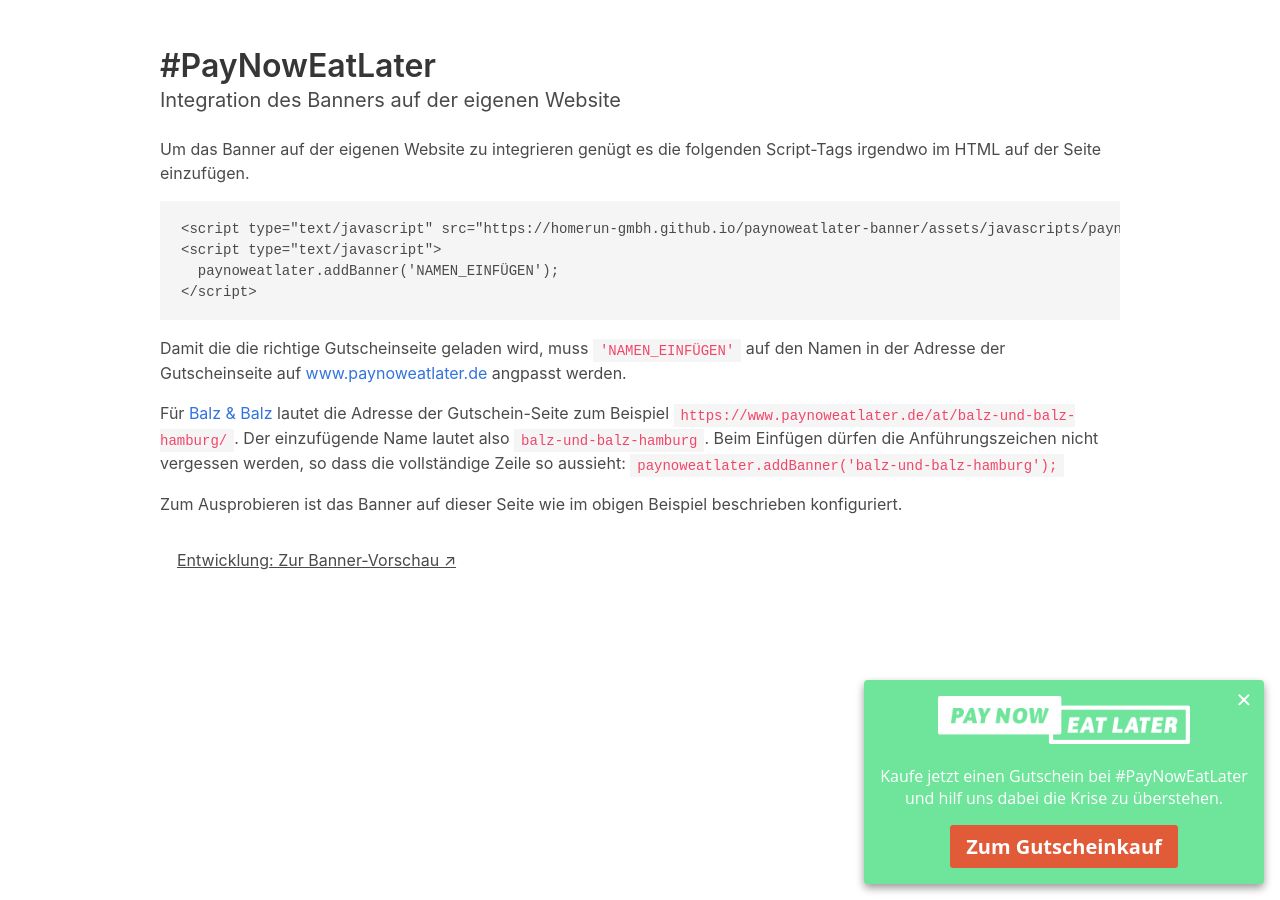
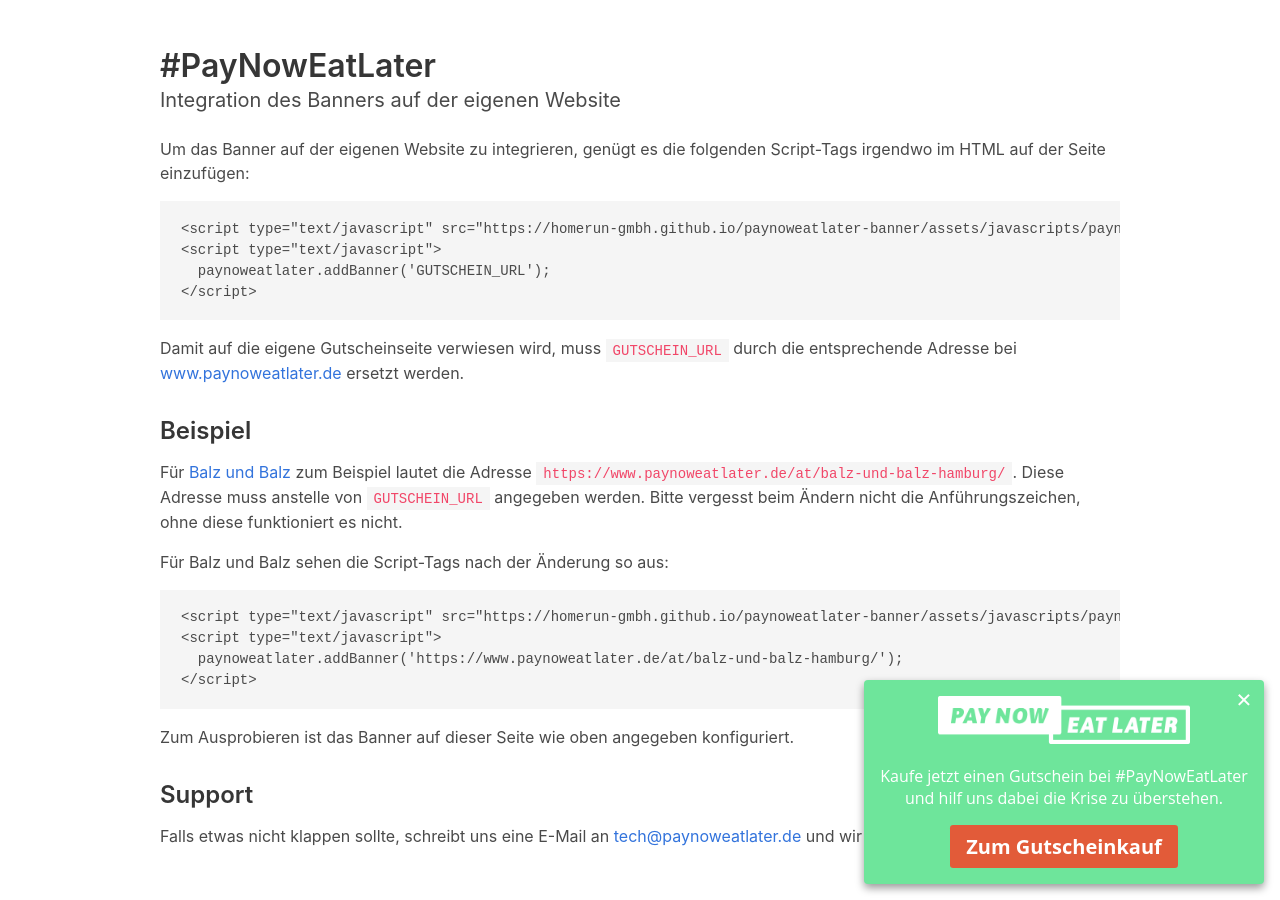
Before and after one commit to homerun-gmbh/paynoweatlater-banner, a Jekyll site: the page built from index.html, in a window 1280 px wide. Built offline with Jekyll 4.4.1, drawn with Linux system fonts in a browser that asks for light colours.

Commit message:
Simplify linking; Add support to docs

```diff
--- a/_config.yml
+++ b/_config.yml
@@ -1,25 +1,5 @@
-# Welcome to Jekyll!
-#
-# This config file is meant for settings that affect your whole blog, values
-# which you are expected to set up once and rarely edit after that. If you find
-# yourself editing this file very often, consider using Jekyll's data files
-# feature for the data you need to update frequently.
-#
-# For technical reasons, this file is *NOT* reloaded automatically when you use
-# 'bundle exec jekyll serve'. If you change this file, please restart the server process.
-#
-# If you need help with YAML syntax, here are some quick references for you:
-# https://learn-the-web.algonquindesign.ca/topics/markdown-yaml-cheat-sheet/#yaml
-# https://learnxinyminutes.com/docs/yaml/
-#
-# Site settings
-# These are used to personalize your new site. If you look in the HTML files,
-# you will see them accessed via {{ site.title }}, {{ site.email }}, and so on.
-# You can create any custom variable you would like, and they will be accessible
-# in the templates via {{ site.myvariable }}.
-
 title: "#PayNowEatLater | Gutscheine für Bars, Cafés und Restaurants kaufen"
-email: mail@paynoweatlater.de
+email: "tech@paynoweatlater.de"
 # description: >-
 #   Hilf mit, die vielen Restaurants, Bars, Cafés und kleinen Lokale finanziell zu
 #   unterstützen und sicher durch die Corona-Krise zu bringen!
@@ -30,23 +10,3 @@
   style: compressed
 plugins:
   - jekyll-feed
-
-# Exclude from processing.
-# The following items will not be processed, by default.
-# Any item listed under the `exclude:` key here will be automatically added to
-# the internal "default list".
-#
-# Excluded items can be processed by explicitly listing the directories or
-# their entries' file path in the `include:` list.
-#
-# exclude:
-#   - .sass-cache/
-#   - .jekyll-cache/
-#   - gemfiles/
-#   - Gemfile
-#   - Gemfile.lock
-#   - node_modules/
-#   - vendor/bundle/
-#   - vendor/cache/
-#   - vendor/gems/
-#   - vendor/ruby/
--- a/assets/javascripts/paynoweatlater.js
+++ b/assets/javascripts/paynoweatlater.js
@@ -2,7 +2,7 @@
 ---
 
 (function() {
-  function createBanner(name) {
+  function createBanner(url) {
     var bannerEl = document.createElement('div');
 
     bannerEl.classList.add('paynoweatlater-banner');
@@ -13,7 +13,7 @@
         '<p class="paynoweatlater-banner__text">',
           'Kaufe jetzt einen Gutschein bei #PayNowEatLater und hilf uns dabei die Krise zu überstehen.',
         '</p>',
-        '<a href="https://www.paynoweatlater.de/at/', name, '/" target="_blank" class="paynoweatlater-banner__button">Zum Gutscheinkauf</a>',
+        '<a href="', url, '" target="_blank" class="paynoweatlater-banner__button">Zum Gutscheinkauf</a>',
       '</div>'
     ].join('');
 
@@ -42,23 +42,31 @@
     document.head.appendChild(stylesheet);
   }
 
+  function isAllowedURL(url) {
+    isPayNowEatLaterURL = /^https:\/\/www\.paynoweatlater\.de[^ "]+$/;
+
+    return isPayNowEatLaterURL.test(url);
+  }
+
   var p = window.paynoweatlater = window.paynoweatlater || {};
 
   if (!p.invoked) {
     p.invoked = true;
 
-    p.appendBannerEl = function(name) {
-      var bannerEl = createBanner(name);
+    p.appendBannerEl = function(url) {
+      var bannerEl = createBanner(url);
 
       document.body.appendChild(bannerEl);
     };
 
-    p.addBanner = function(name) {
-      injectStylesheet();
+    p.addBanner = function(url) {
+      if (isAllowedURL(url))  {
+        injectStylesheet();
 
-      document.addEventListener('DOMContentLoaded', function() {
-        p.appendBannerEl(name);
-      });
+        document.addEventListener('DOMContentLoaded', function() {
+          p.appendBannerEl(url);
+        });
+      }
     };
   }
 })();
--- a/index.html
+++ b/index.html
@@ -6,7 +6,7 @@
 ---
 <script type="text/javascript" src="{{ '/assets/javascripts/paynoweatlater.js' | relative_url }}"></script>
 <script type="text/javascript">
-  paynoweatlater.addBanner('balz-und-balz-hamburg');
+  paynoweatlater.addBanner('https://www.paynoweatlater.de/at/balz-und-balz-hamburg/');
 </script>
 
 <section class="section">
@@ -14,50 +14,62 @@
     <h1 class="title">
      #PayNowEatLater
     </h1>
-
     <h2 class="subtitle">
       Integration des Banners auf der eigenen Website
     </h2>
 
     <div class="content">
       <p>
-        Um das Banner auf der eigenen Website zu integrieren genügt es die
-        folgenden Script-Tags irgendwo im HTML auf der Seite einzufügen.
+        Um das Banner auf der eigenen Website zu integrieren, genügt es die
+        folgenden Script-Tags irgendwo im HTML auf der Seite einzufügen:
 
 <pre>
 &lt;script type="text/javascript" src="{{ '/assets/javascripts/paynoweatlater.js' | absolute_url }}">&lt;/script>
 &lt;script type="text/javascript">
-  paynoweatlater.addBanner('NAMEN_EINFÜGEN');
+  paynoweatlater.addBanner('GUTSCHEIN_URL');
 &lt;/script>
 </pre>
       </p>
 
       <p>
-        Damit die die richtige
-        Gutscheinseite geladen wird, muss <code>'NAMEN_EINFÜGEN'</code>
-        auf den Namen in der Adresse der Gutscheinseite auf
+        Damit auf die eigene Gutscheinseite verwiesen wird, muss
+        <code>GUTSCHEIN_URL</code> durch die entsprechende Adresse bei
         <a href="https://www.paynoweatlater.de" target="_blank">www.paynoweatlater.de</a>
-        angpasst werden.
+        ersetzt werden.
+      </p>
+
+      <h3>Beispiel</h3>
+      <p>
+        Für
+        <a href="https://www.paynoweatlater.de/at/balz-und-balz-hamburg/" target="_blank">Balz und Balz</a>
+        zum Beispiel lautet die Adresse
+        <code>https://www.paynoweatlater.de/at/balz-und-balz-hamburg/</code>.
+        Diese Adresse muss anstelle von <code>GUTSCHEIN_URL</code>
+        angegeben werden. Bitte vergesst beim Ändern nicht die
+        Anführungszeichen, ohne diese funktioniert es nicht.
+      </p>
+      <p>
+        Für Balz und Balz sehen die Script-Tags nach der Änderung so aus:
+
+<pre>
+&lt;script type="text/javascript" src="{{ '/assets/javascripts/paynoweatlater.js' | absolute_url }}">&lt;/script>
+&lt;script type="text/javascript">
+  paynoweatlater.addBanner('https://www.paynoweatlater.de/at/balz-und-balz-hamburg/');
+&lt;/script>
+</pre>
       </p>
 
       <p>
-        Für
-        <a href="https://www.paynoweatlater.de/at/balz-und-balz-hamburg/" target="_blank">Balz &amp; Balz</a>
-        lautet die Adresse der Gutschein-Seite zum Beispiel
-        <code>https://www.paynoweatlater.de/at/balz-und-balz-hamburg/</code>.
-        Der einzufügende Name lautet also <code>balz-und-balz-hamburg</code>.
-        Beim Einfügen dürfen die Anführungszeichen nicht vergessen werden, so
-        dass die vollständige Zeile so aussieht:
-        <code>paynoweatlater.addBanner('balz-und-balz-hamburg');</code>
+        Zum Ausprobieren ist das Banner auf dieser Seite wie oben angegeben
+        konfiguriert.
       </p>
+
+      <h3>Support</h3>
       <p>
-        Zum Ausprobieren ist das Banner auf dieser Seite wie im obigen Beispiel
-        beschrieben konfiguriert.
+        Falls etwas nicht klappen sollte, schreibt uns eine E-Mail an
+        <a href="mailto:{{ site.email }}">tech@paynoweatlater.de</a>
+        und wir unterstützen euch gerne.
       </p>
-    </div>
-
-    <div class="buttons">
-      <a class="button is-text" href="{{ 'banner-preview' | relative_url }}">Entwicklung: Zur Banner-Vorschau ↗ </a>
     </div>
   </div>
 </section>
```
